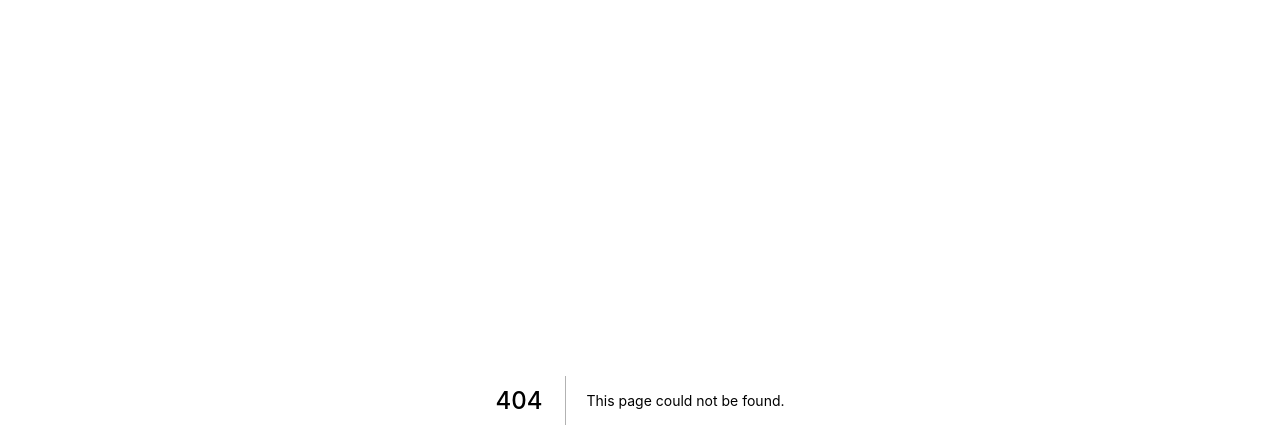
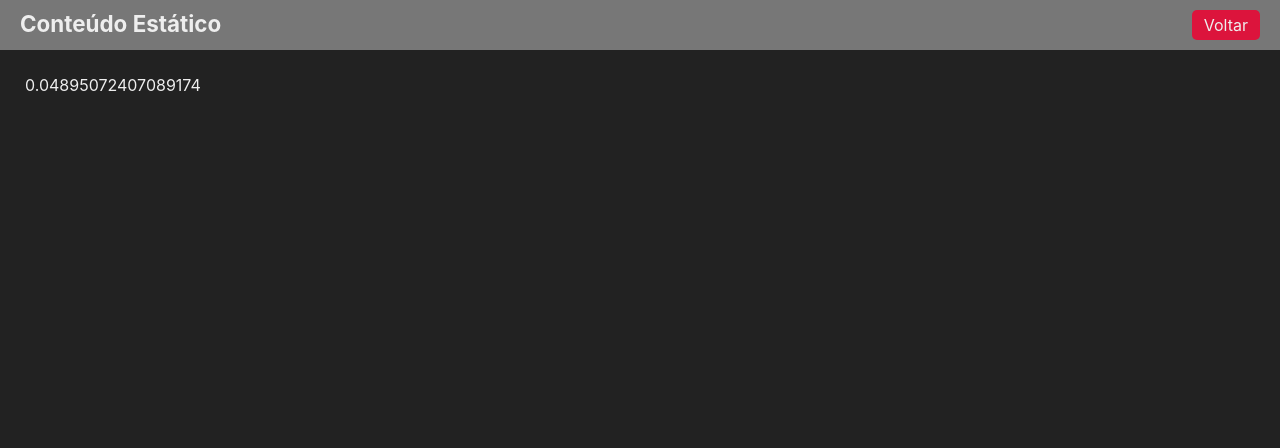
Before and after one commit to lucasSouzaWebDev/next-example, a Next.js app: page /static in a window 1280 px wide. Before the commit this address had no page. Shown: the top 448 px of the page. Built offline with nearby package versions, Linux system fonts and the light colour scheme.

Commit message:
Testing data generated by SSG.

```diff
--- a/src/pages/index.jsx
+++ b/src/pages/index.jsx
@@ -16,6 +16,7 @@
             <Navbar to="/customer/pr-3/123" label="Navegação #02" color="purple" />
             <Navbar to="/state" label="Componente com Estado" color="#a45b71" />
             <Navbar to="/integration_1" label="Integração com API #01" color="#42a9a9" />
+            <Navbar to="/static" label="Conteudo estático" color="#fa054a" />
         </div>
     )
 }
--- /dev/null
+++ b/src/pages/static.jsx
@@ -0,0 +1,17 @@
+import Layout from '../components/Layout'
+
+export function getStaticProps() {
+    return {
+        props: {
+            number: Math.random()
+        }
+    }
+}
+
+export default function Static(props) {
+    return (
+        <Layout title="Conteúdo Estático">
+            <div>{props.number}</div>
+        </Layout>
+    )
+}
```
